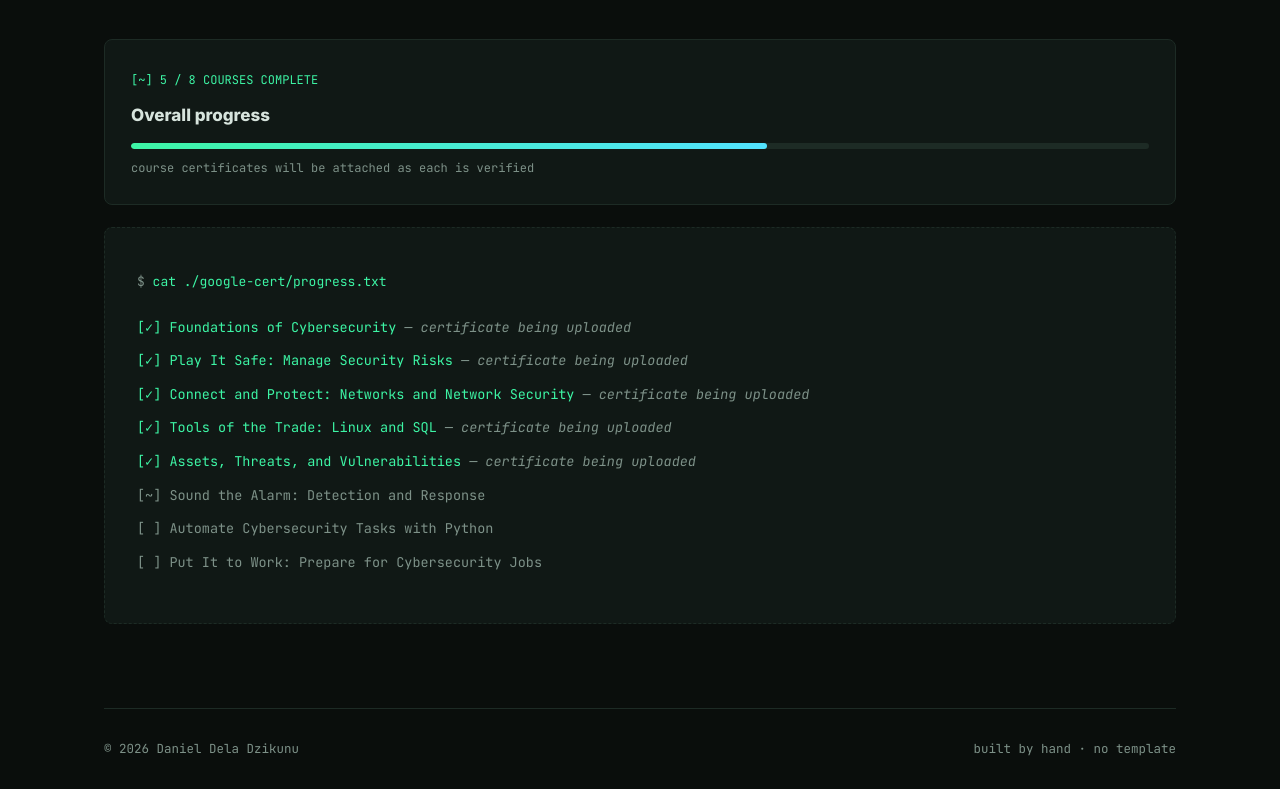
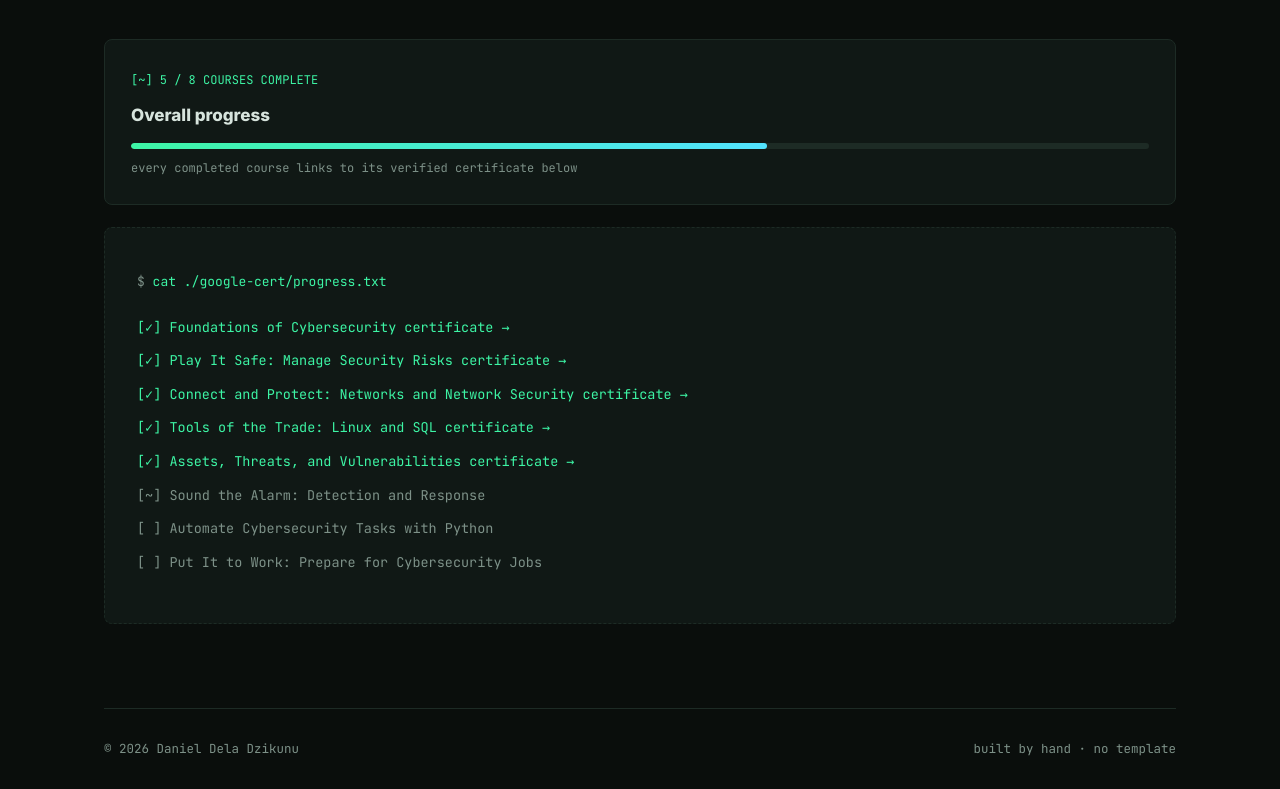
Before and after one commit to dfourmarvel/Portfolio_dfour, a plain HTML site: page certifications/index.html in a window 1280 px wide. Shown: the part 1091-1880 px from the top of the page. Drawn offline with nearby package versions, Linux system fonts and the light colour scheme.

Commit message:
Add the 5 Google Cybersecurity course certificates with per-course links

```diff
--- a/certifications/index.html
+++ b/certifications/index.html
@@ -67,20 +67,17 @@
           <span class="status">[~] 5 / 8 COURSES COMPLETE</span>
           <h3>Overall progress</h3>
           <div class="bar"><i data-w="62.5%"></i></div>
-          <p class="frac">course certificates will be attached as each is verified</p>
+          <p class="frac">every completed course links to its verified certificate below</p>
         </div>
 
         <div class="pending raw reveal">
           <p class="status-line">cat ./google-cert/progress.txt</p>
-          <!-- When a course certificate PDF is added to /assets/certificates/,
-               replace its <span class="cert-slot"> with:
-               <a class="cert-link" href="/assets/certificates/FILENAME.pdf" target="_blank" rel="noopener">certificate →</a> -->
           <ul>
-            <li style="color: var(--green);">[✓] Foundations of Cybersecurity <span class="cert-slot">— certificate being uploaded</span></li>
-            <li style="color: var(--green);">[✓] Play It Safe: Manage Security Risks <span class="cert-slot">— certificate being uploaded</span></li>
-            <li style="color: var(--green);">[✓] Connect and Protect: Networks and Network Security <span class="cert-slot">— certificate being uploaded</span></li>
-            <li style="color: var(--green);">[✓] Tools of the Trade: Linux and SQL <span class="cert-slot">— certificate being uploaded</span></li>
-            <li style="color: var(--green);">[✓] Assets, Threats, and Vulnerabilities <span class="cert-slot">— certificate being uploaded</span></li>
+            <li style="color: var(--green);">[✓] Foundations of Cybersecurity <a class="cert-link" href="/assets/certificates/google-01-foundations-of-cybersecurity.pdf" target="_blank" rel="noopener">certificate →</a></li>
+            <li style="color: var(--green);">[✓] Play It Safe: Manage Security Risks <a class="cert-link" href="/assets/certificates/google-02-play-it-safe-manage-security-risks.pdf" target="_blank" rel="noopener">certificate →</a></li>
+            <li style="color: var(--green);">[✓] Connect and Protect: Networks and Network Security <a class="cert-link" href="/assets/certificates/google-03-connect-and-protect-networks.pdf" target="_blank" rel="noopener">certificate →</a></li>
+            <li style="color: var(--green);">[✓] Tools of the Trade: Linux and SQL <a class="cert-link" href="/assets/certificates/google-04-tools-of-the-trade-linux-and-sql.pdf" target="_blank" rel="noopener">certificate →</a></li>
+            <li style="color: var(--green);">[✓] Assets, Threats, and Vulnerabilities <a class="cert-link" href="/assets/certificates/google-05-assets-threats-and-vulnerabilities.pdf" target="_blank" rel="noopener">certificate →</a></li>
             <li>[~] Sound the Alarm: Detection and Response</li>
             <li>[ ] Automate Cybersecurity Tasks with Python</li>
             <li>[ ] Put It to Work: Prepare for Cybersecurity Jobs</li>
```
Also changed, not shown: CLAUDE.md (+1 -1 lines), 5 other files.
